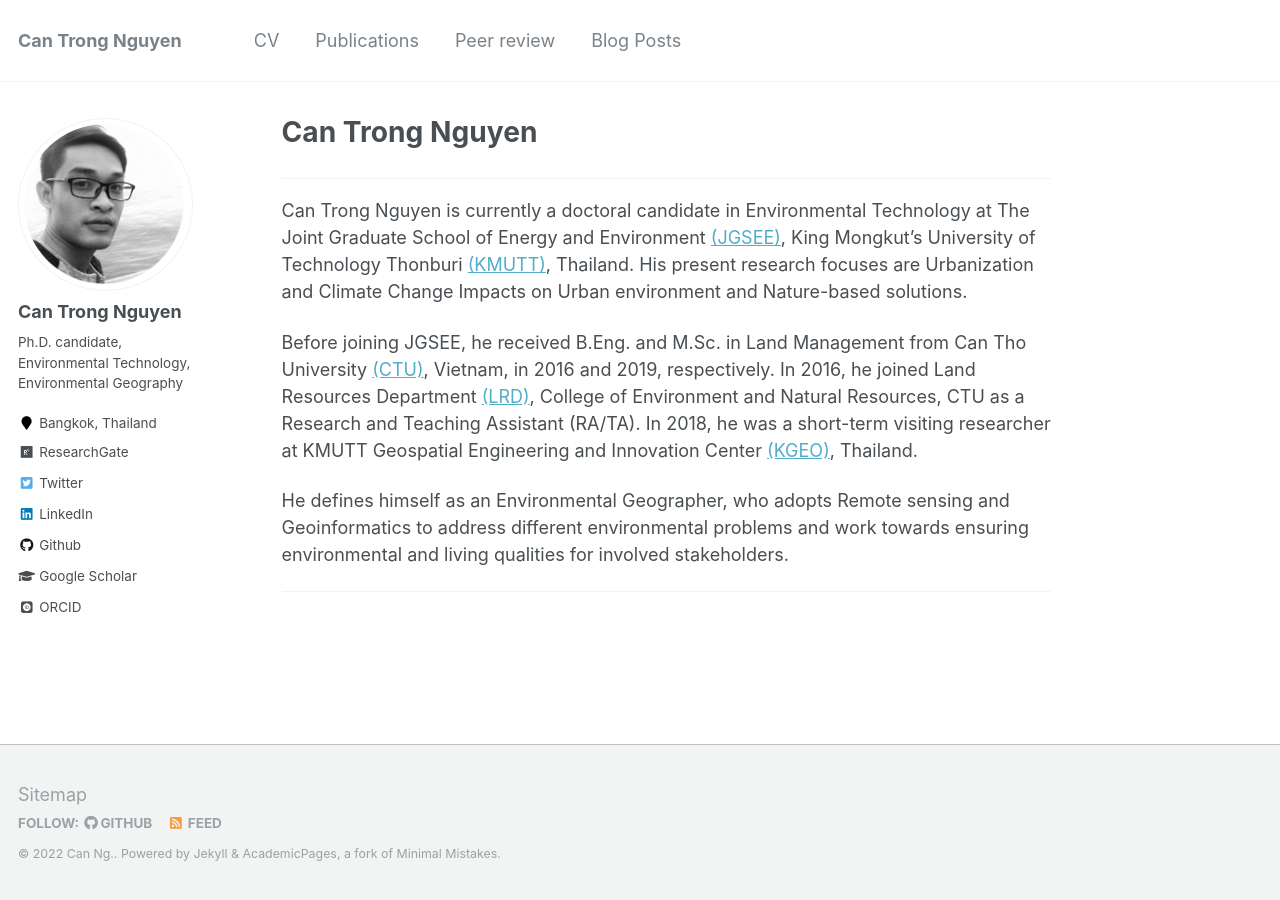
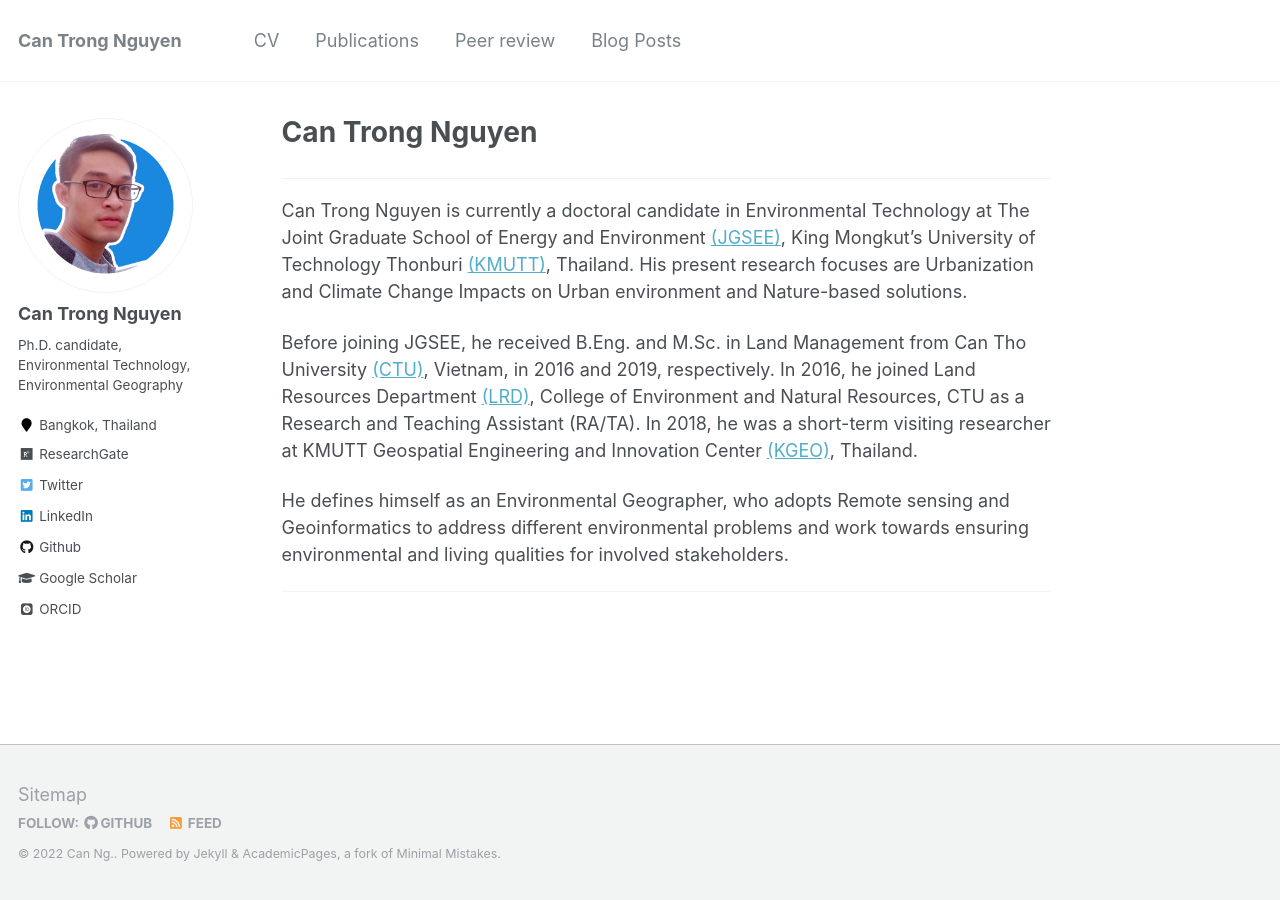
Before and after one commit to canng/oldsite, a Jekyll site: the page built from _pages/about.md, in a window 1280 px wide. Built offline with Jekyll 4.4.1, drawn with Linux system fonts in a browser that asks for light colours; some web fonts are replaced.

Commit message:
update profile_photo

```diff
--- a/_config.yml
+++ b/_config.yml
@@ -84,7 +84,7 @@ analytics:
 # Site Author
 author:
   name             : "Can Trong Nguyen"
-  avatar           : "Profile_BW.png"
+  avatar           : "Profile_color.jpg"
   bio              : "Ph.D. candidate, Environmental Technology, Environmental Geography"
   location         : "Bangkok, Thailand"
   employer         :
```
Also changed, not shown: images/Profile_color.jpg (added).
